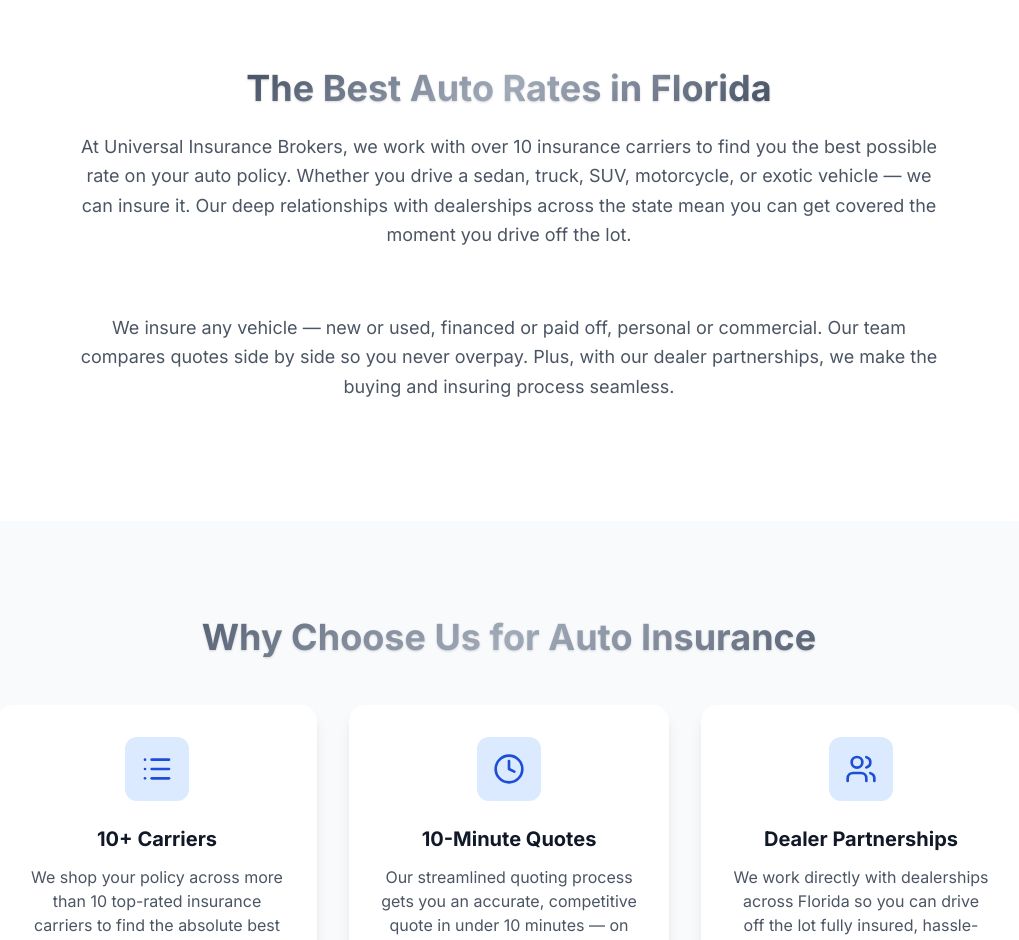
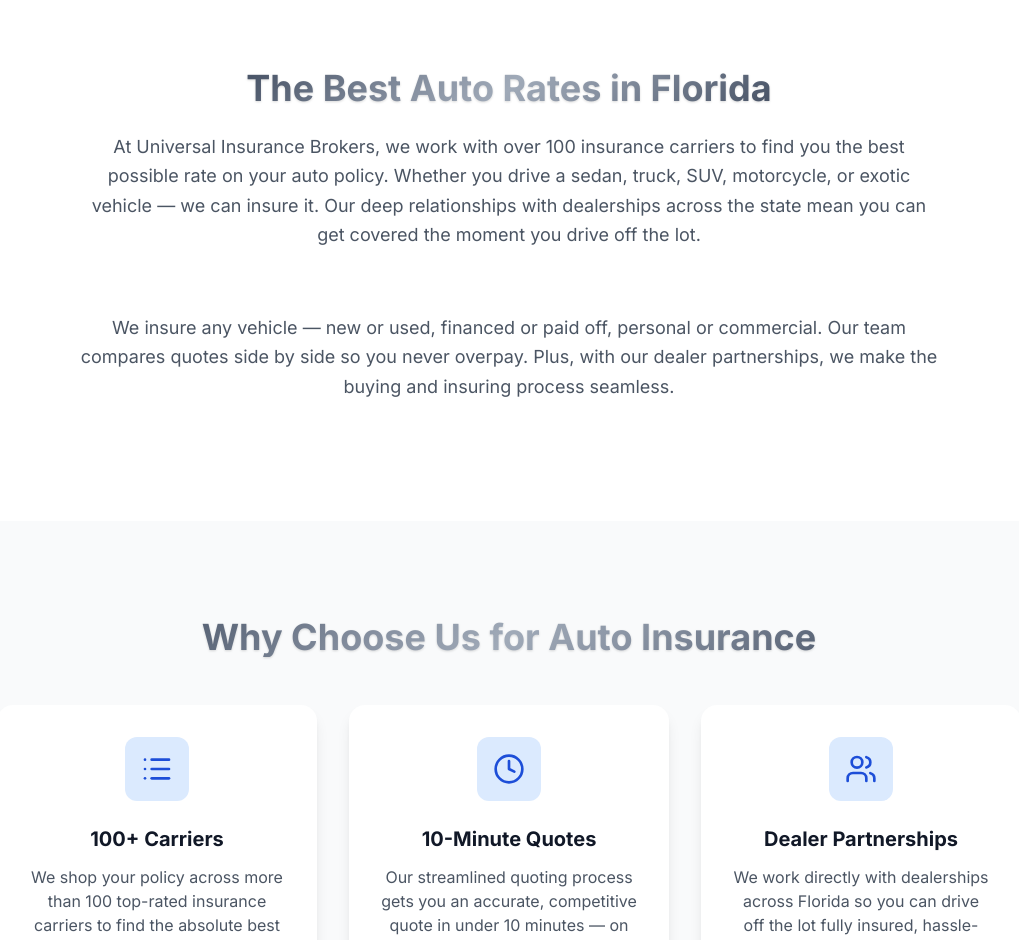
Before and after one commit to amanzor/universalinsurancebroker.com, a Next.js app: page /auto-insurance in a window 1280 px wide. Shown: the part 400-1340 px from the top of the page, without its empty margins (131-1150 px from the left). Built offline with nearby package versions, Linux system fonts and the light colour scheme.

Commit message:
Whiter hero heading gloss; correct carrier count to 100+ site-wide
Co-Authored-By: Claude Opus 4.8 <noreply@anthropic.com>

```diff
--- a/src/app/about/page.tsx
+++ b/src/app/about/page.tsx
@@ -131,7 +131,7 @@ export default function AboutPage() {
             {COMPANY.name} is a Florida-based insurance brokerage with over 10
             years of experience helping individuals, families, and businesses
             find the right coverage at the best price. With 3 office locations
-            across the state and partnerships with 10+ top-rated carriers, we
+            across the state and partnerships with 100+ top-rated carriers, we
             serve clients from the Keys to the Panhandle. Our independent broker
             model means we work for you — not the insurance companies — comparing
             policies and negotiating rates so you never overpay for protection.
--- a/src/app/auto-insurance/page.tsx
+++ b/src/app/auto-insurance/page.tsx
@@ -18,9 +18,9 @@ const fadeIn = {
 const features = [
   {
     icon: List,
-    title: "10+ Carriers",
+    title: "100+ Carriers",
     description:
-      "We shop your policy across more than 10 top-rated insurance carriers to find the absolute best rate for your vehicle.",
+      "We shop your policy across more than 100 top-rated insurance carriers to find the absolute best rate for your vehicle.",
   },
   {
     icon: Clock,
@@ -77,7 +77,7 @@ export default function AutoInsurancePage() {
               The Best Auto Rates in Florida
             </h2>
             <p className="text-lg text-gray-600 leading-relaxed">
-              At {COMPANY.name}, we work with over 10 insurance carriers to find
+              At {COMPANY.name}, we work with over 100 insurance carriers to find
               you the best possible rate on your auto policy. Whether you drive a
               sedan, truck, SUV, motorcycle, or exotic vehicle — we can insure
               it. Our deep relationships with dealerships across the state mean
--- a/src/app/commercial-insurance/page.tsx
+++ b/src/app/commercial-insurance/page.tsx
@@ -32,7 +32,7 @@ const policyTypes = [
     icon: Building2,
     title: "Car Dealer Insurance",
     description:
-      "Garage keeper and bond available with 10+ carriers including A+ to B rated options.",
+      "Garage keeper and bond available with 100+ carriers including A+ to B rated options.",
   },
   {
     icon: Truck,
--- a/src/app/faq/page.tsx
+++ b/src/app/faq/page.tsx
@@ -34,7 +34,7 @@ const faqs = [
     questions: [
       {
         q: "How fast can I get an auto insurance quote?",
-        a: "You can get a real price on your auto insurance in under 10 minutes! We provide on-the-spot quotes by comparing rates from 10+ carriers simultaneously.",
+        a: "You can get a real price on your auto insurance in under 10 minutes! We provide on-the-spot quotes by comparing rates from 100+ carriers simultaneously.",
       },
       {
         q: "What factors affect my auto insurance rate?",
--- a/src/app/globals.css
+++ b/src/app/globals.css
@@ -82,10 +82,10 @@
     background: linear-gradient(
       180deg,
       #ffffff 0%,
-      #ffffff 44%,
-      #d6dee8 51%,
-      #ffffff 60%,
-      #eef3f8 100%
+      #ffffff 46%,
+      #eef3f8 51%,
+      #ffffff 58%,
+      #f7fafc 100%
     );
     -webkit-background-clip: text;
     background-clip: text;
--- a/src/app/layout.tsx
+++ b/src/app/layout.tsx
@@ -8,7 +8,7 @@ const inter = Inter({ subsets: ["latin"], variable: "--font-inter" });
 
 export const metadata: Metadata = {
   title: "Universal Insurance Brokers | Auto, Home, Commercial & Health Insurance in Florida",
-  description: "Get affordable auto, home, commercial, and health insurance quotes in Florida. 10+ years of experience, 10+ carriers, 100% satisfaction guaranteed. Offices in Boca Raton, Lehigh Acres & Doral.",
+  description: "Get affordable auto, home, commercial, and health insurance quotes in Florida. 10+ years of experience, 100+ carriers, 100% satisfaction guaranteed. Offices in Boca Raton, Lehigh Acres & Doral.",
   keywords: "insurance broker Florida, auto insurance, home insurance, commercial insurance, health insurance, Boca Raton, Lehigh Acres, Doral, affordable insurance quotes",
   openGraph: {
     title: "Universal Insurance Brokers | Florida Insurance Experts",
--- a/src/app/page.tsx
+++ b/src/app/page.tsx
@@ -215,7 +215,7 @@ const services = [
     title: "Auto Insurance",
     href: "/auto-insurance",
     description:
-      "On-the-spot quotes in under 10 minutes with 10+ carriers to find you the lowest rate.",
+      "On-the-spot quotes in under 10 minutes with 100+ carriers to find you the lowest rate.",
   },
   {
     icon: Building2,
@@ -265,7 +265,7 @@ function ServicesSection() {
             className="mx-auto mt-4 max-w-2xl text-lg text-gray-600"
           >
             From auto to health, we&apos;ve got you covered with the best rates
-            from 10+ carriers.
+            from 100+ carriers.
           </motion.p>
         </motion.div>
 
```
